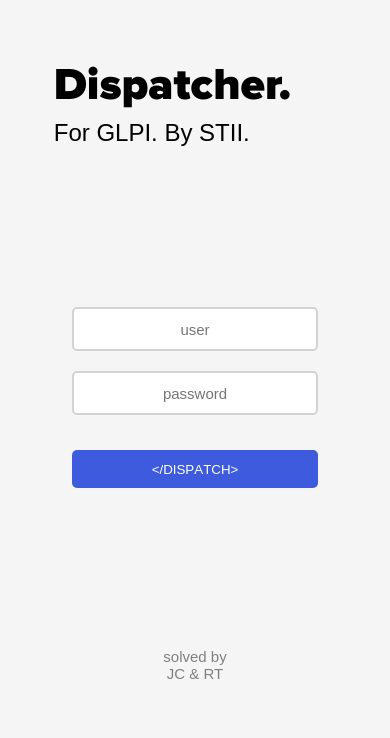
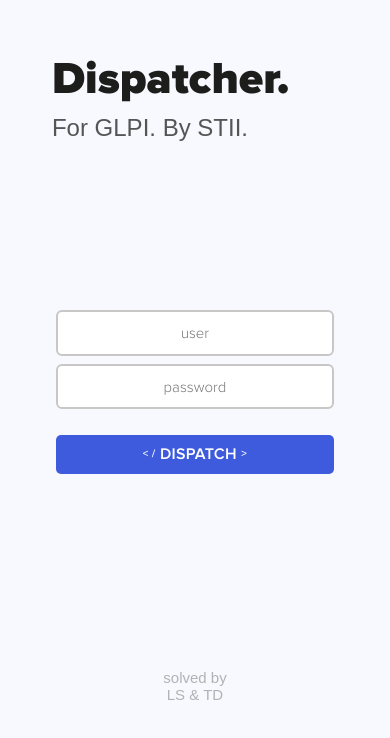
Before and after one commit to RafaelTomazzz/Dispatcher, an Angular app in the folder frontend/: page / in a window 390 px wide. Shown: the part 120-858 px from the top of the page. Built offline with nearby package versions, Linux system fonts and the light colour scheme; a web font is replaced by a local one.

Commit message:
login-responsive-sizes-styling

```diff
--- a/frontend/src/app/views/login-component/login-component.css
+++ b/frontend/src/app/views/login-component/login-component.css
@@ -1,11 +1,21 @@
 .content {
-    display: flex;
-    flex-direction: column;
-    align-items: center;
-    justify-content: space-between;
-    padding-top: 170px;
-    box-sizing: border-box;
-    gap: 160px;
+    display: grid;
+    /*
+       Row 1: Spacer (0% -> 19.48%)
+       Row 2: Header Zone (19.48% -> 50.02%) -> Height: 30.54%
+       Row 3: Main Zone (50.02% -> 94.48%) -> Height: 44.46%
+       Row 4: Footer Zone (94.48% -> 100%) -> Rest
+    */
+    grid-template-rows: 19.48% 30.54% 42.46% 1fr;
+    grid-template-columns: 11.75% auto;
+    height: 100vh;
+}
+
+header {
+    grid-row: 2;
+    grid-column: 2;
+    justify-self: start;
+    align-self: start;
 }
 
 h1, h2, h3{
@@ -13,41 +23,46 @@
 }
 
 h1{
-    margin-right: 45px;
     font-family: 'Proxima Nova', sans-serif;
     font-weight: 900;
     font-size: 45px;
+    color: var(--preto-palido);
 }
 
 h2{
-    margin-top: 7px;
+    margin-top: 8px;
     font-family: 'Proxima Nova', sans-serif;
     font-weight: 200;
+    color: var(--cinza);
 }
 
 h3{
     font-family: 'Proxima Nova', sans-serif;
     font-weight: 200;
     font-size: 15px;
-    color: gray;
+    color: var(--cinza-claro);
 }
 
 main{
+    grid-row: 3;
+    grid-column: 1 / -1;
+    justify-self: center;
     display: flex;
     flex-direction: column;
-    gap: 20px;
+    gap: 1vh;
 }
 
 input {
     font-family: 'Proxima Nova', sans-serif;
-    font-weight: 200;
-    width: 238px;
-    height: 38px;
+    font-weight: 100;
+    width: 270px;
+    height: 4.67vh;
     background-color: white;
+    color: var(--cinza);
     border-style: solid;
     border-width: 2px;
-    border-color: lightgray;
-    border-radius: 5px;
+    border-color: #c9c6c6;
+    border-radius: 6px;
     cursor: pointer;
     text-align: center;
     font-size: 15px;
@@ -60,16 +75,21 @@
 }
 
 button {
-    margin-top: 15px;
+    margin-top: 2vh;
     font-family: 'Proxima Nova', sans-serif;
-    font-weight: 900;
-    height: 38px;
+    font-weight: 800;
+    font-size: 16px;
+    height: 4.67vh;
     background-color: var(--azul);
     border: none;
     border-radius: 5px;
-    font-weight: 500;
     color: white;
-    font-kerning: none;
+    letter-spacing: 0.3px;
+}
+
+button .bracket {
+    font-size: 11px;
+    vertical-align: 2px;
 }
 
 button:active{
@@ -78,9 +98,10 @@
 }
 
 footer{
+    grid-row: 4;
+    grid-column: 1 / -1;
+    justify-self: center;
     display: flex;
     flex-direction: column;
-    justify-content: center;
     align-items: center;
-
 }
--- a/frontend/src/app/views/login-component/login-component.html
+++ b/frontend/src/app/views/login-component/login-component.html
@@ -6,10 +6,12 @@
     <main>
         <input type="text" name="user" placeholder="user" maxlength="6">
         <input type="password" name="password" placeholder="password">
-        <button (click) = "Submit()" routerLink="/queue" >&lt;/DISPATCH&gt;</button>
+        <button>
+            <span class="bracket">&lt; /</span> DISPATCH <span class="bracket">&gt;</span>
+        </button>
     </main>
     <footer>
         <h3>solved by</h3>
-        <h3>JC & RT</h3>
+        <h3>LS & TD</h3>
     </footer>
 </div>
--- a/frontend/src/styles.css
+++ b/frontend/src/styles.css
@@ -1,3 +1,10 @@
+@font-face {
+  font-family: 'Proxima Nova';
+  src: url('/assets/fonts/PN-Light.otf') format('opentype');
+  font-weight: 100;   /* Light */
+  font-style: normal;
+}
+
 @font-face {
   font-family: 'Proxima Nova';
   src: url('/assets/fonts/PN-Thin.otf') format('opentype');
@@ -14,6 +21,13 @@
 
 @font-face {
   font-family: 'Proxima Nova';
+  src: url('/assets/fonts/PN-Semibold.otf') format('opentype');
+  font-weight: 800;   /* Light */
+  font-style: normal;
+}
+
+@font-face {
+  font-family: 'Proxima Nova';
   src: url('/assets/fonts/PN-Black.otf') format('opentype');
   font-weight: 900;   /* Black */
   font-style: normal;
@@ -21,13 +35,15 @@
 
 
 body{
-    background-color: #f5f5f5;
+    background-color: #f8f9ff;
     font-family: 'Poppins', sans-serif;
 }
 
 :root{
-    --azul: #3E5BDE;
+    --azul: #3e5bde;
     --azul-escuro: #2240C8;
-    --cinza-escuro: #555555;
+    --cinza: #555555;
+    --cinza-claro: #b2b2b2;
     --amarelo: #DEA43E;
+    --preto-palido: #1d1d1b;
 }
```
Also changed, not shown: frontend/src/assets/fonts/PN-Light.otf (added), frontend/src/assets/fonts/PN-Semibold.otf (added).
